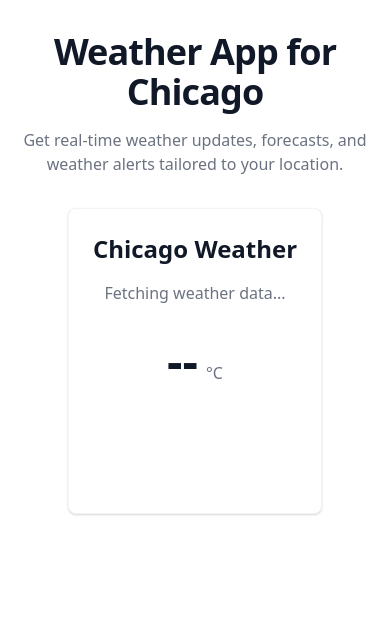
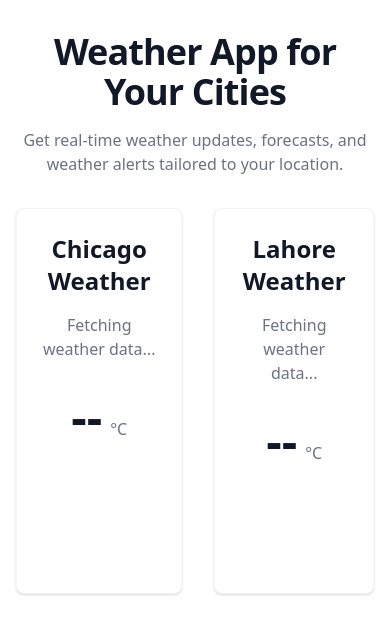
Before and after one commit to Wasif2000/Weather-App, a plain HTML site: page index.html in a window 390 px wide. Drawn offline with nearby package versions, Linux system fonts and the light colour scheme; no server answers.

Commit message:
add the lahore weather

```diff
--- a/index.html
+++ b/index.html
@@ -12,19 +12,35 @@
 <section class="bg-white dark:bg-gray-900">
     <div class="py-8 px-4 mx-auto max-w-screen-xl lg:py-16 lg:px-6">
         <div class="mx-auto max-w-screen-md text-center mb-8 lg:mb-12">
-            <h2 class="mb-4 text-4xl tracking-tight font-extrabold text-gray-900 dark:text-white">Weather App for Chicago</h2>
+            <h2 class="mb-4 text-4xl tracking-tight font-extrabold text-gray-900 dark:text-white">Weather App for Your Cities</h2>
             <p class="mb-5 font-light text-gray-500 sm:text-xl dark:text-gray-400">Get real-time weather updates, forecasts, and weather alerts tailored to your location.</p>
         </div>
-        <div class="flex justify-center">
+        <div class="flex justify-center space-x-8">
+            <!-- Chicago Weather Card -->
             <div class="flex flex-col p-6 mx-auto max-w-lg text-center text-gray-900 bg-white rounded-lg border border-gray-100 shadow dark:border-gray-600 xl:p-8 dark:bg-gray-800 dark:text-white">
                 <h3 class="mb-4 text-2xl font-semibold">Chicago Weather</h3>
-                <p class="font-light text-gray-500 sm:text-lg dark:text-gray-400" id="weather-description">Fetching weather data...</p>
+                <p class="font-light text-gray-500 sm:text-lg dark:text-gray-400" id="weather-description-chicago">Fetching weather data...</p>
                 <div class="flex justify-center items-baseline my-8">
-                    <span class="mr-2 text-5xl font-extrabold" id="temperature">--</span>
+                    <span class="mr-2 text-5xl font-extrabold" id="temperature-chicago">--</span>
                     <span class="text-gray-500 dark:text-gray-400">°C</span>
                 </div>
                 <!-- Weather details -->
-                <ul role="list" class="mb-8 space-y-4 text-left" id="weather-details">
+                <ul role="list" class="mb-8 space-y-4 text-left" id="weather-details-chicago">
+                    <!-- The weather details will be populated by JavaScript -->
+                </ul>
+                <a href="#" class="text-white bg-primary-600 hover:bg-primary-700 focus:ring-4 focus:ring-primary-200 font-medium rounded-lg text-sm px-5 py-2.5 text-center dark:text-white dark:focus:ring-primary-900">Refresh</a>
+            </div>
+
+            <!-- Lahore Weather Card -->
+            <div class="flex flex-col p-6 mx-auto max-w-lg text-center text-gray-900 bg-white rounded-lg border border-gray-100 shadow dark:border-gray-600 xl:p-8 dark:bg-gray-800 dark:text-white">
+                <h3 class="mb-4 text-2xl font-semibold">Lahore Weather</h3>
+                <p class="font-light text-gray-500 sm:text-lg dark:text-gray-400" id="weather-description-lahore">Fetching weather data...</p>
+                <div class="flex justify-center items-baseline my-8">
+                    <span class="mr-2 text-5xl font-extrabold" id="temperature-lahore">--</span>
+                    <span class="text-gray-500 dark:text-gray-400">°C</span>
+                </div>
+                <!-- Weather details -->
+                <ul role="list" class="mb-8 space-y-4 text-left" id="weather-details-lahore">
                     <!-- The weather details will be populated by JavaScript -->
                 </ul>
                 <a href="#" class="text-white bg-primary-600 hover:bg-primary-700 focus:ring-4 focus:ring-primary-200 font-medium rounded-lg text-sm px-5 py-2.5 text-center dark:text-white dark:focus:ring-primary-900">Refresh</a>
--- a/script.js
+++ b/script.js
@@ -1,16 +1,15 @@
 document.addEventListener("DOMContentLoaded", () => {
-    const apiKey = "355a77fec62e422bba1103052242609";
-    const city = "Chicago";
-    const weatherUrl = `https://api.weatherapi.com/v1/current.json?key=${apiKey}&q=${city}&aqi=no`;
+    const fetchWeatherData = async (city, descriptionId, temperatureId, detailsId) => {
+        try {
+            const apiKey = "355a77fec62e422bba1103052242609";
+            const weatherUrl = `https://api.weatherapi.com/v1/current.json?key=${apiKey}&q=${city}&aqi=no`;
 
-    const fetchWeatherData = async () => {
-        try {
             const response = await fetch(weatherUrl);
             const data = await response.json();
 
             // Update the temperature and description
-            document.getElementById("temperature").textContent = data.current.temp_c;
-            document.getElementById("weather-description").textContent = data.current.condition.text;
+            document.getElementById(temperatureId).textContent = data.current.temp_c;
+            document.getElementById(descriptionId).textContent = data.current.condition.text;
 
             // Additional weather details
             const weatherDetails = `
@@ -32,12 +31,13 @@
                 </li>
             `;
 
-            document.getElementById("weather-details").innerHTML = weatherDetails;
+            document.getElementById(detailsId).innerHTML = weatherDetails;
         } catch (error) {
             console.error("Error fetching weather data:", error);
         }
     };
 
-    // Fetch weather data on page load
-    fetchWeatherData();
+    // Fetch weather data for Chicago and Lahore
+    fetchWeatherData("Chicago", "weather-description-chicago", "temperature-chicago", "weather-details-chicago");
+    fetchWeatherData("Lahore", "weather-description-lahore", "temperature-lahore", "weather-details-lahore");
 });
```
